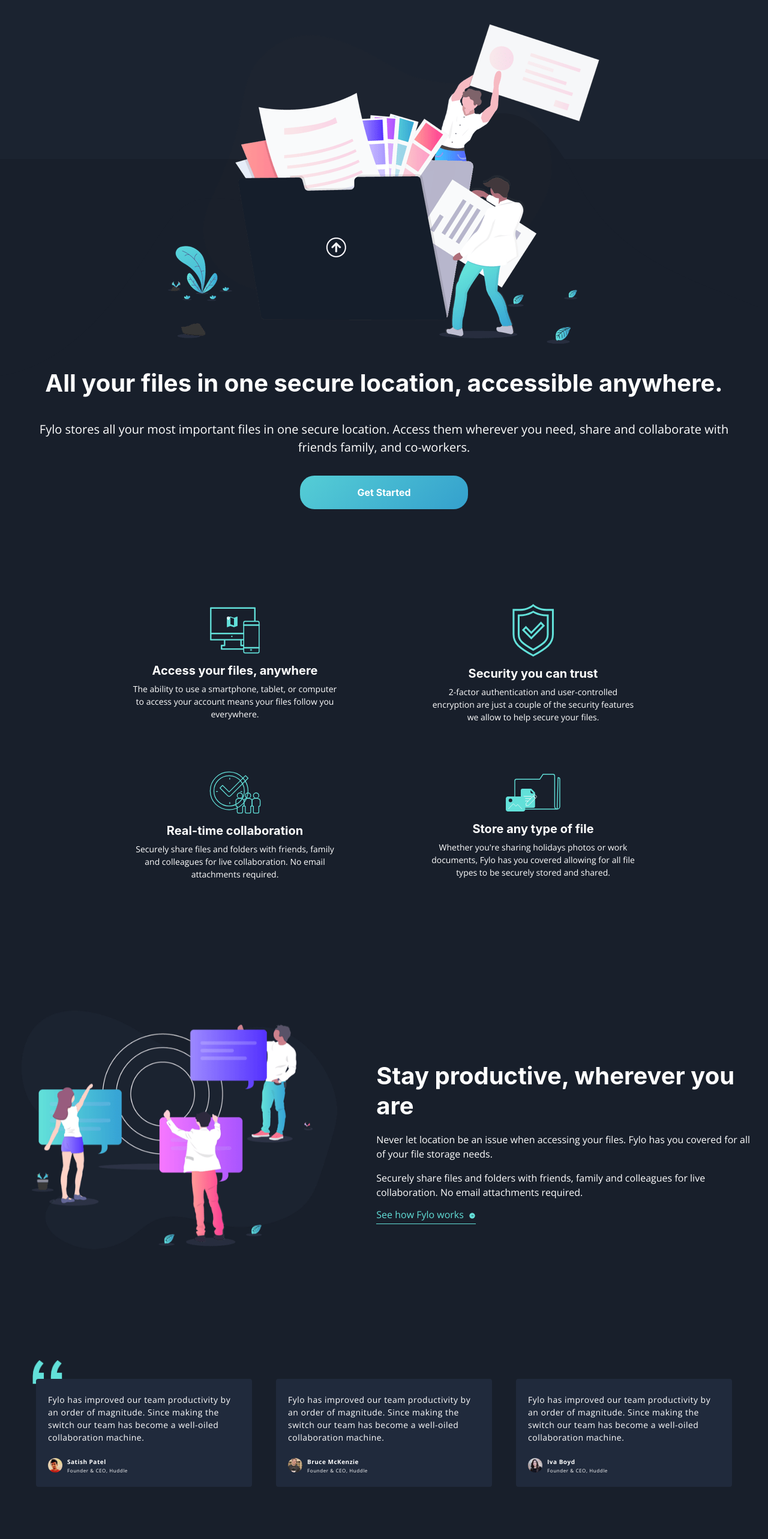
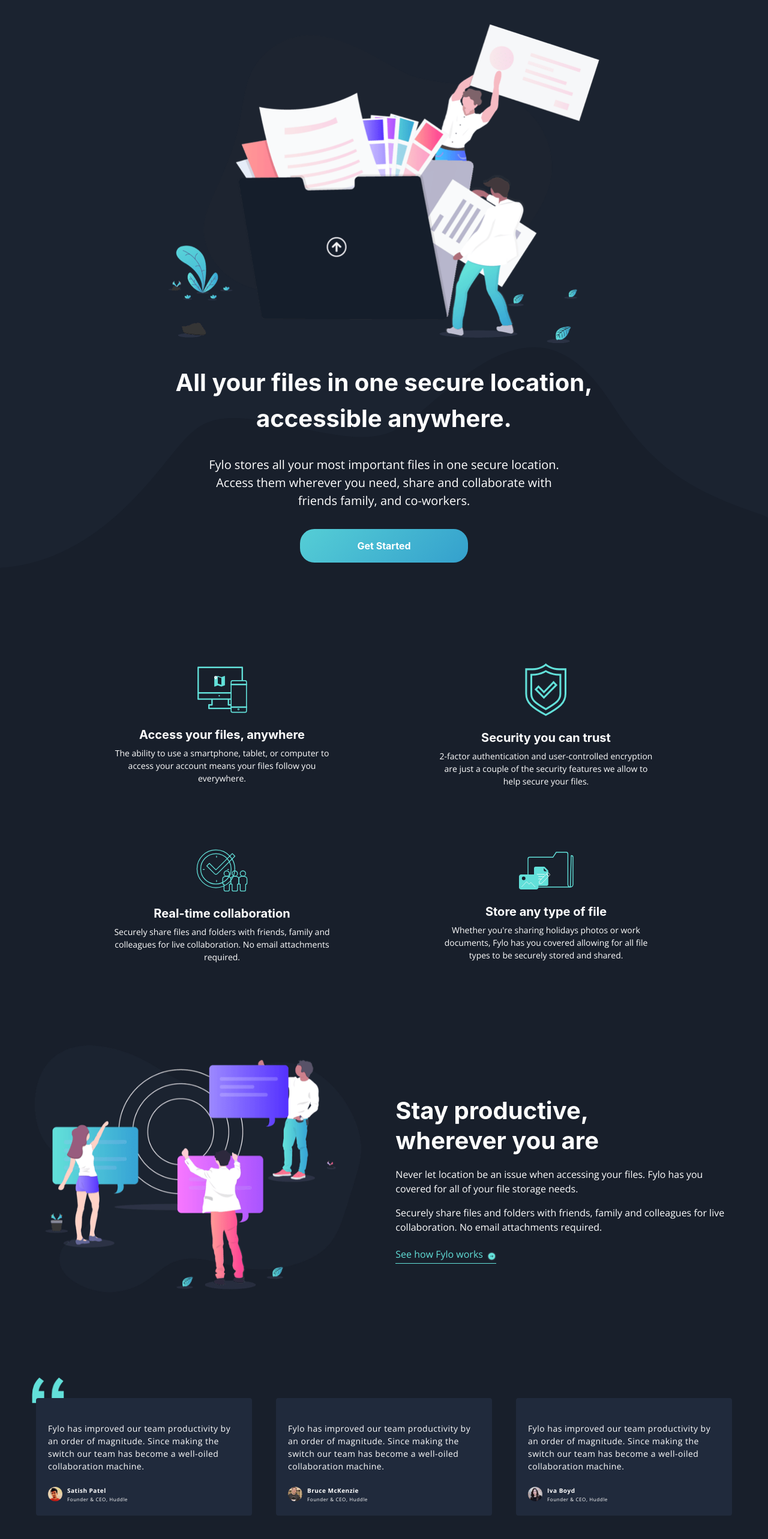
Before and after one commit to pchupchu/Fylo-dark-theme-landing-page, a React (Create React App) app: page / in a window 1280 px wide. Shown: the part 160-2726 px from the top of the page at 60% size. Built offline with nearby package versions, Linux system fonts and the light colour scheme.

Commit message:
Fix all blocks

```diff
--- a/src/components/About/About.css
+++ b/src/components/About/About.css
@@ -1,10 +1,10 @@
 .about {
-  padding: 80px 27px;
+  padding: 92px 80px 78px;
 }
 
 @media screen and (min-width: 960px) {
   .about {
-    padding-top: 118px;
+    padding-top: 128px;
     padding-bottom: 137px;
   }
 }
@@ -14,10 +14,17 @@
   padding-left: 0;
   list-style: none;
   display: grid;
-  grid-template-columns: repeat(auto-fit, minmax(320px, 350px));
-  row-gap: 80px;
-  column-gap: 147px;
+  grid-template-columns: repeat(auto-fit, minmax(320px, 370px));
+  row-gap: 90px;
+  column-gap: 170px;
   justify-content: center;
+}
+
+@media screen and (min-width: 960px) {
+  .about__list {
+    grid-template-columns: repeat(2, minmax(320px, 370px));
+    row-gap: 103px;
+  }
 }
 
 .about__item {
@@ -28,19 +35,18 @@
 }
 
 .about__image {
-  max-width: 78px;
-  max-height: 78px;
-  margin-bottom: 24px;
+  max-width: 72px;
+  max-height: 72px;
+  margin-bottom: 32px;
 }
 
 @media screen and (min-width: 960px) {
   .about__image {
     max-width: 100px;
     max-height: 100px;
-    margin-bottom: 16px;
+    margin-bottom: 24px;
   }
 }
-
 
 .about__title {
   text-align: center;
--- a/src/components/Advantages/Advantages.css
+++ b/src/components/Advantages/Advantages.css
@@ -10,24 +10,28 @@
   .advantages {
     flex-direction: row;
     gap: 57px;
+    padding-top: 0;
   }
 }
 
 .advantages__image {
+  box-sizing: border-box;
   padding: 0 8px;
   width: 100%;
-  max-width: 615px;
+  max-width: 650px;
   margin-bottom: 48px;
 }
 
 @media screen and (min-width: 768px) {
   .advantages__image {
     margin-bottom: 36px;
-    width: 43%;
+    padding: 0;
+    width: 44.5%;
   }
 }
 
 .advantages__title {
+  max-width: 480px;
   text-align: center;
   font-size: 18px;
   font-weight: 700;
@@ -37,10 +41,10 @@
 
 @media screen and (min-width: 960px) {
   .advantages__title {
-  font-size: 40px;
-  line-height: 50px;
-  margin-bottom: 19px;
-  text-align: start;
+    font-size: 40px;
+    line-height: 50px;
+    margin-bottom: 19px;
+    text-align: start;
   }
 }
 
@@ -50,6 +54,7 @@
   font-weight: 400;
   line-height: 21px;
   margin: 0 0 16px;
+  max-width: 563px;
 }
 
 @media screen and (min-width: 960px) {
@@ -67,11 +72,11 @@
   cursor: pointer;
   text-decoration: none;
   background-image: url('../../images/icon-arrow.svg');
-  background-size: 12px 12px;
+  background-size: 15px 15px;
   background-repeat: no-repeat;
   background-position: right;
-  padding-right: 20px;
-  padding-bottom: 4px;
+  padding-right: 22px;
+  padding-bottom: 5px;
   border-bottom: 1px solid var(--cyan-link);
 }
 
@@ -84,5 +89,7 @@
 @media screen and (min-width: 960px) {
   .advantages__link {
   font-size: 16px;
+  display: inline-block;
+  margin-top: 8px;
   }
 }
--- a/src/components/Footer/Footer.css
+++ b/src/components/Footer/Footer.css
@@ -5,7 +5,7 @@
 
 @media screen and (min-width: 960px) {
   .footer {
-    padding-top: 169px;
+    padding-top: 157px;
   }
 }
 
@@ -16,19 +16,21 @@
 }
 
 .footer__content {
-  max-width: 1200px;
+  max-width: 1240px;
   margin: 0 auto;
 }
 
 .footer__logo {
   width: 108px;
   height: 31px;
-  margin-bottom: 35px;
+  margin-bottom: 33px;
+  padding-left: 11px;
 }
 
 @media screen and (min-width: 960px) {
   .footer__logo {
-    margin-bottom: 52px;
+    margin-bottom: 50px;
+    padding-left: 0;
   }
 }
 
@@ -41,7 +43,7 @@
 
 .footer__contacts {
   display: grid;
-  grid-template-columns: max-content;
+  grid-template-columns: minmax(200px, 1fr);
   grid-template-rows: auto auto auto;
   grid-auto-flow: column;
   align-content: start;
@@ -49,13 +51,12 @@
     "address"
     "phone"
     "email";
-  row-gap: 16px;
-  margin-bottom: 59px;
+  row-gap: 15px;
+  margin-bottom: 55px;
 }
 
 @media screen and (min-width: 768px) {
   .footer__contacts {
-    grid-template-columns: minmax(200px, 1fr);
     margin-bottom: 0;
     max-width: calc(100vw - 600px);
   }
@@ -110,24 +111,17 @@
 
 .footer__text_contact {
   padding-left: 40px;
+  font-size: 14px;
 }
 
-@media screen and (min-width: 960px) {
-  .footer__text_contact {
-    font-size: 14px;
-  }
-}
-
-@media screen and (min-width: 960px) {
-  .footer__text_address {
+.footer__text_address {
     font-size: 16px;
-  }
 }
 
 .footer__navigation {
   display: flex;
   flex-direction: column;
-  gap: 48px;
+  gap: 46px;
   margin-bottom: 56px;
 
 }
@@ -135,7 +129,7 @@
 @media screen and (min-width: 768px) {
   .footer__navigation {
     flex-direction: row;
-    gap: 80px;
+    gap: 70px;
     margin-bottom: 0;
   }
 }
@@ -145,13 +139,21 @@
   margin: 0;
   display: flex;
   flex-direction: column;
-  gap: 16px;
+  gap: 15px;
   padding-left: 0;
+}
+
+@media screen and (min-width: 960px) {
+  .footer__links {
+    gap: 16px;
+  }
 }
 
 .footer__link {
   color: var(--white);
   text-decoration: none;
+  display: inline-block;
+  width: 87px;
 }
 
 .footer__link:hover {
@@ -163,24 +165,31 @@
   flex-direction: row;
   gap: 11px;
   justify-content: center;
-  margin-top: 8px;
+  margin-top: 4px;
 }
 
 @media screen and (min-width: 960px) {
   .footer__social-icons {
     margin-top: 0;
-    margin-left: 28px;
+    margin-left: 38px;
   }
 }
 
 .footer__social-icon {
-  width: 31px;
-  height: 31px;
+  width: 26px;
+  height: 26px;
   border: 1px solid var(--white);
   border-radius: 50%;
   display: flex;
   align-items: center;
   justify-content: center;
+}
+
+@media screen and (min-width: 960px) {
+  .footer__social-icon {
+    width: 32px;
+    height: 32px;
+  }
 }
 
 .footer__social-icon:hover {
--- a/src/components/Form/Form.css
+++ b/src/components/Form/Form.css
@@ -1,18 +1,19 @@
 .form {
   padding: 0 20px;
   display: flex;
-  margin: 0 auto;
+  margin: -20px auto 0;
   justify-content: center;
 }
 
-@media screen and (min-width: 960px) {
+@media screen and (min-width: 720px) {
   .form {
-    padding-top: 100px;
+      margin-top: 0;
   }
 }
 
 .form__container {
   max-width: 863px;
+  box-sizing: border-box;
   border-radius: 9px;
   padding: 40px 28px 37px;
   display: flex;
@@ -27,6 +28,7 @@
 @media screen and (min-width: 720px) {
   .form__container {
       padding: 42px 77px 18px;
+      transform: translateY(38%);
   }
 }
 
@@ -56,6 +58,7 @@
 @media screen and (min-width: 720px) {
   .form__text {
       margin-bottom: 38px;
+      padding: 0 18px;
   }
 }
 
@@ -83,7 +86,7 @@
   min-height: 48px;
   box-sizing: border-box;
   background-color: var(--white);
-  padding-left: 29px;
+  padding: 0 0 0 29px;
   font-size: 14px;
   line-height: 1.21;
   margin-bottom: 24px;
@@ -143,6 +146,7 @@
   font-size: 14px;
   font-weight: 700;
   cursor: pointer;
+  padding: 0;
 }
 
 .form__button:hover {
--- a/src/components/Header/Header.css
+++ b/src/components/Header/Header.css
@@ -2,9 +2,10 @@
   display: flex;
   align-items: center;
   justify-content: space-between;
-  padding: 24px 24px 24px 20px;
+  padding: 24px 24px 22px 20px;
   box-sizing: border-box;
   flex-shrink: 0;
+  background-color: var(--saturated-dark-blue);
 }
 
 @media screen and (min-width: 960px) {
@@ -30,6 +31,13 @@
   gap: 24px;
   padding-left: 0;
   list-style: none;
+  margin: 0;
+}
+
+@media screen and (min-width: 960px) {
+  .header__links {
+    gap: 57px;
+  }
 }
 
 .header__link {
@@ -38,12 +46,15 @@
   font-size: 12px;
   font-weight: 400;
   cursor: pointer;
+  transition: text-shadow .3s;
 }
 
 .header__link:hover {
-  font-weight: 700;
   text-decoration: underline;
+  text-shadow: 0 0 1.5px var(--white), 0 0 1.5px var(--white), 0 0 1.5px var(--white);
 }
+
+
 
 @media screen and (min-width: 960px) {
   .header__link {
--- a/src/components/Hero/Hero.css
+++ b/src/components/Hero/Hero.css
@@ -4,23 +4,28 @@
   align-items: center;
   justify-content: center;
   padding: 24px 28px 40px;
-  background-image: url('../../images/bg-curvy-mobile.svg');
+  background-image: url('../../images/bg-curvy-mobile.svg'), linear-gradient(0deg, var(--dark-blue) 96px, var(--saturated-dark-blue) 1%);
   background-repeat: no-repeat;
   background-size: contain;
-  background-position-y: 200px;
-  background-position-x: -17px;
+  background-position-y: calc(100% - 96px), 0;
+  background-position-x: 0;
+  background-color: var(--saturated-dark-blue);
 }
 
-@media screen and (min-width: 960px) {
+@media screen and (min-width: 720px) {
   .hero {
     padding-top: 50px;
+    background-image: url('../../images/bg-curvy-desktop.svg');
+    background-position-y: bottom;
+    background-color: var(--saturated-dark-blue);
   }
 }
 
 .hero__image {
+  box-sizing: border-box;
   padding: 0 8px;
   width: 100%;
-  max-width: 720px;
+  max-width: 735px;
   margin-bottom: 33px;
 }
 
@@ -36,6 +41,7 @@
   font-weight: 700;
   line-height: 36px;
   margin: 0 0 15px;
+  max-width: 734px;
 }
 
 @media screen and (min-width: 960px) {
@@ -53,6 +59,7 @@
   font-weight: 400;
   line-height: 21px;
   margin: 0 16px 32px;
+  max-width: 590px;
 }
 
 @media screen and (min-width: 960px) {
@@ -63,7 +70,7 @@
 }
 
 .hero__button {
-  width: 64%;
+  width: 75%;
   max-width: 280px;
   height: 48px;
   border: none;
@@ -74,6 +81,11 @@
   color: var(--white);
   font-size: 14px;
   font-weight: 700;
+  padding: 0;
+}
+
+.hero__button:hover {
+  background: var(--cyan-button);
 }
 
 @media screen and (min-width: 960px) {
--- a/src/components/Reviews/Reviews.css
+++ b/src/components/Reviews/Reviews.css
@@ -1,10 +1,11 @@
 .reviews {
-  padding: 80px 48px;
+  padding: 100px 48px 0;
 }
 
 @media screen and (min-width: 960px) {
   .reviews {
-    padding: 100px 48px;
+    padding-bottom: 100px;
+    padding-top: 60px;
   }
 }
 
@@ -28,12 +29,18 @@
   position: relative;
 }
 
+@media screen and (min-width: 960px) {
+  .reviews__item {
+    padding-top: 40px;
+  }
+}
+
 .reviews__quotes {
   position: absolute;
   top: -20px;
   left: 5px;
-  height: 30px;
-  width: 30px;
+  height: 22px;
+  width: 22px;
   background-image: url('../../images/bg-quotes.png');
   background-repeat: no-repeat;
   background-size: contain;
@@ -42,10 +49,10 @@
 
 @media screen and (min-width: 896px) {
   .reviews__quotes {
-    height: 50px;
-    width: 50px;
-    top: -32px;
-    left: -6px;
+    height: 54px;
+    width: 54px;
+    top: -35px;
+    left: -7px;
   }
 }
 
--- a/src/components/Reviews/Reviews.js
+++ b/src/components/Reviews/Reviews.js
@@ -8,7 +8,7 @@
     <section className="reviews">
       <ul className='reviews__list'>
         <li className='reviews__item'>
-        <div className='reviews__quotes'></div>
+          <div className='reviews__quotes'></div>
           <p className='reviews__text'>Fylo has improved our team productivity by an order of magnitude. Since making the switch our team has become a well-oiled collaboration machine.</p>
           <div className='reviews__author'>
             <img className="reviews__image" src={profile1} alt="man" />
--- a/src/index.css
+++ b/src/index.css
@@ -7,8 +7,7 @@
   font-family: -apple-system, BlinkMacSystemFont, 'Raleway', 'Open Sans', Arial, Helvetica, sans-serif;
   -webkit-font-smoothing: antialiased;
   -moz-osx-font-smoothing: grayscale;
-  /* background-color: var(--saturated-dark-blue); */
-  background-image: linear-gradient(180deg, var(--saturated-dark-blue) 425px, var(--dark-blue) 1%);
+  background-color: var(--dark-blue);
   color: var(--white);
 }
 
@@ -27,13 +26,4 @@
   --shadow: rgba(0, 0, 0, 0.16);
   --button-shadow: rgba(7, 4, 59, 0.16);
   --form-shadow: rgba(0, 0, 0, 0.25);
-
-  /*
-- Dark Blue (intro and email sign up background): #1c2431
-- Dark Blue (main background): #181f2a
-- Dark Blue (footer background): #0b1523
-- Dark Blue (testimonials background): #202a3c
-
-- Cyan (inside call-to-action gradient): #65e2d9
-- Blue (inside call-to-action gradient): #339ecc */
 }
```
